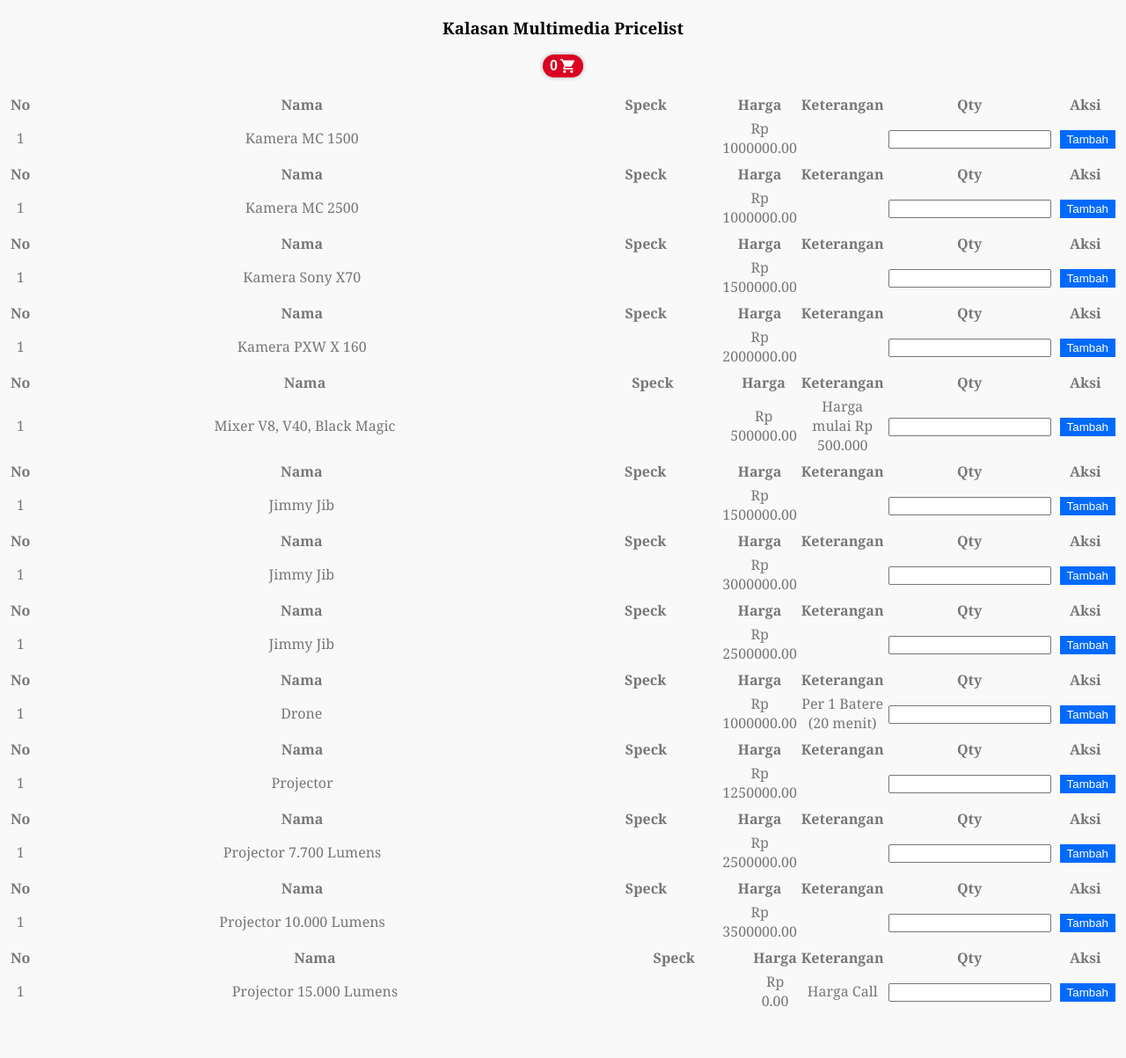
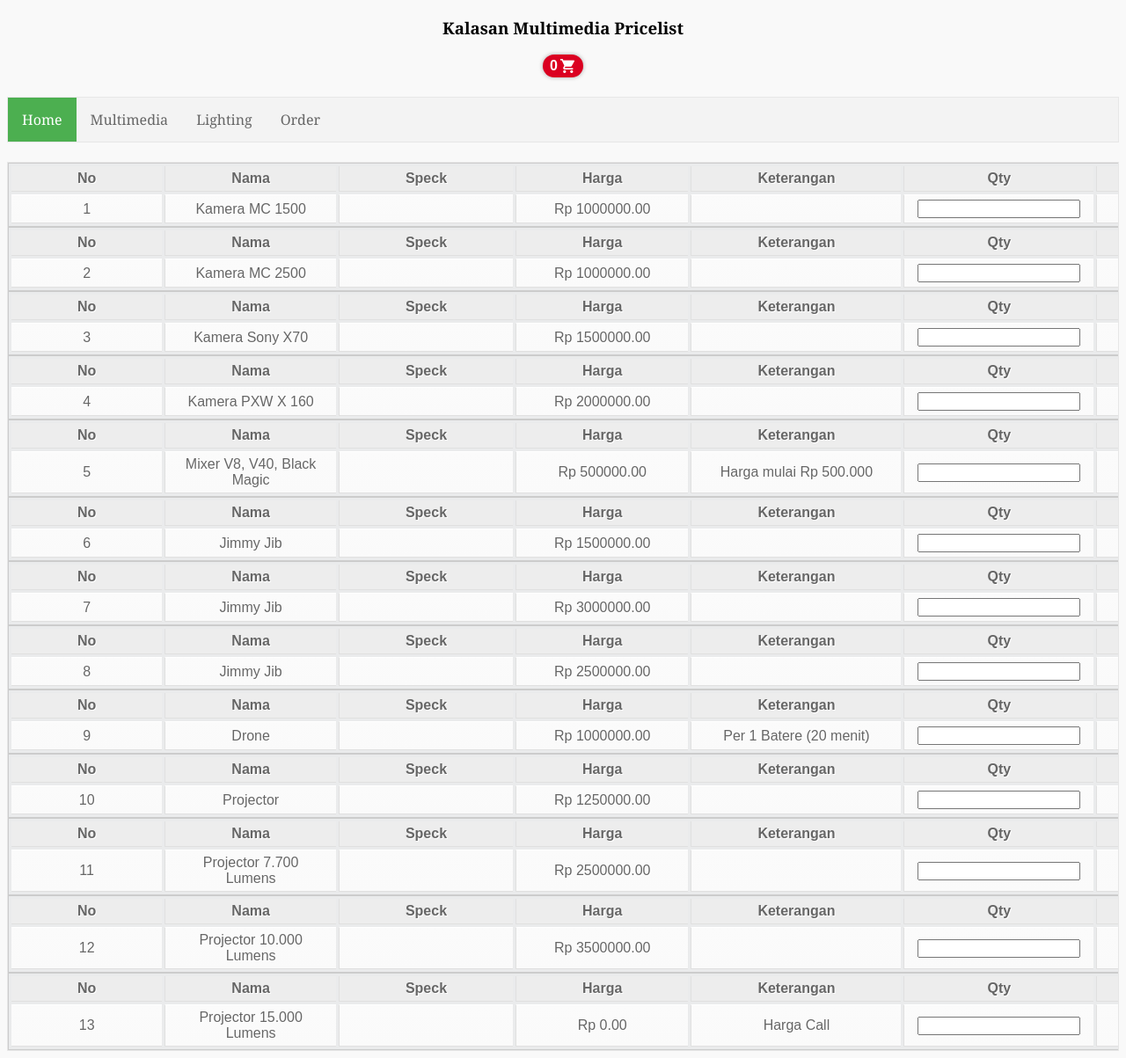
Before and after one commit to luthafiyyan/Kalasan, a PHP site: page / in a window 1280 px wide. Shown: the whole page at 88% size. Before the commit the page ends 1145 px from the top, so only its background shows below. Run offline with PHP 8.4, Linux system fonts and the light colour scheme; data comes from the database, SQL or seed files in the repository; a stand-in replaces the project's code that opens the database connection.

Commit message:
Update index.php

```diff
--- a/pricelist/index.php
+++ b/pricelist/index.php
@@ -62,6 +62,79 @@ $(document).ready(function(){
 
 });
 </script>
+<style type="text/css">
+    table {
+  font-family: Arial, Helvetica, sans-serif;
+  color: #666;
+  text-shadow: 1px 1px 0px #fff;
+  background: #eaebec;
+  border: #ccc 1px solid;
+}
+
+table th {
+  padding: 5px 75px;
+  border-left:1px solid #e0e0e0;
+  border-bottom: 1px solid #e0e0e0;
+  background: #ededed;
+}
+
+table th:first-child{
+  border-left:none;
+}
+
+table tr {
+  text-align: center;
+
+}
+
+table td:first-child {
+  text-align: center;
+
+  border-left: 0;
+}
+
+table td {
+  padding: 5px 15px;
+  border-top: 1px solid #ffffff;
+  border-bottom: 1px solid #e0e0e0;
+  border-left: 1px solid #e0e0e0;
+  background: #fafafa;
+  background: -webkit-gradient(linear, left top, left bottom, from(#fbfbfb), to(#fafafa));
+  background: -moz-linear-gradient(top, #fbfbfb, #fafafa);
+}
+
+</style>
+<style>
+ul {
+    list-style-type: none;
+    margin: 0;
+    padding: 0;
+    overflow: hidden;
+    border: 1px solid #e7e7e7;
+    background-color: #f3f3f3;
+}
+
+li {
+    float: left;
+}
+
+li a {
+    display: block;
+    color: #666;
+    text-align: center;
+    padding: 14px 16px;
+    text-decoration: none;
+}
+
+li a:hover:not(.active) {
+    background-color: #ddd;
+}
+
+li a.active {
+    color: white;
+    background-color: #4CAF50;
+}
+</style>
 </head>
 <body >
 <div align="center">
@@ -84,12 +157,19 @@ if(isset($_SESSION["products"])){
     <div id="shopping-cart-results">
     </div>
 </div>
-
+<br>
+<ul>
+  <li><a class="active" href="#home">Home</a></li>
+  <li><a href="#news">Multimedia</a></li>
+  <li><a href="#contact">Lighting</a></li>
+  <li><a href="view_cart.php">Order</a></li>
+</ul>
+<br>
 
 <?php
 //List products from database
-$results = $conn->query("SELECT id, product_name, product_desc, product_price FROM products_list");
-$bil = 1;
+$results = $conn->query("SELECT * FROM products_list");
+$no = 1;
 
 if (!$results){
     printf("Error: %s\n", $conn->error);
@@ -113,7 +193,7 @@ $products_list .= <<<EOT
        <th>Aksi</th>
     </tr>
     <tr>
-        <td>{$bil}</td>
+        <td>$no</td>
         <td class="form-control" style="width:80%;">{$row["product_name"]}</td>
         <td class="form-control" style="width:30%;"></td>
         <td class="form-control" style="width:60%;">Rp {$row["product_price"]}</td>
@@ -130,7 +210,7 @@ $products_list .= <<<EOT
 </table>
 </form>
 EOT;
-
+$no++;
 }
 $products_list .= '</ul></div>';
 
```
